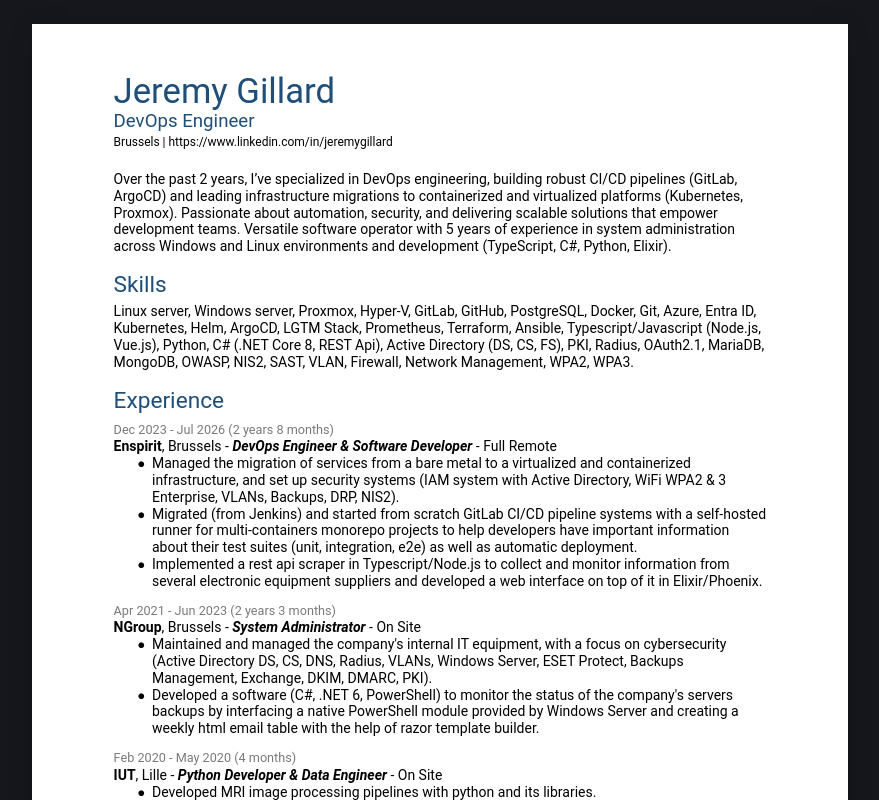
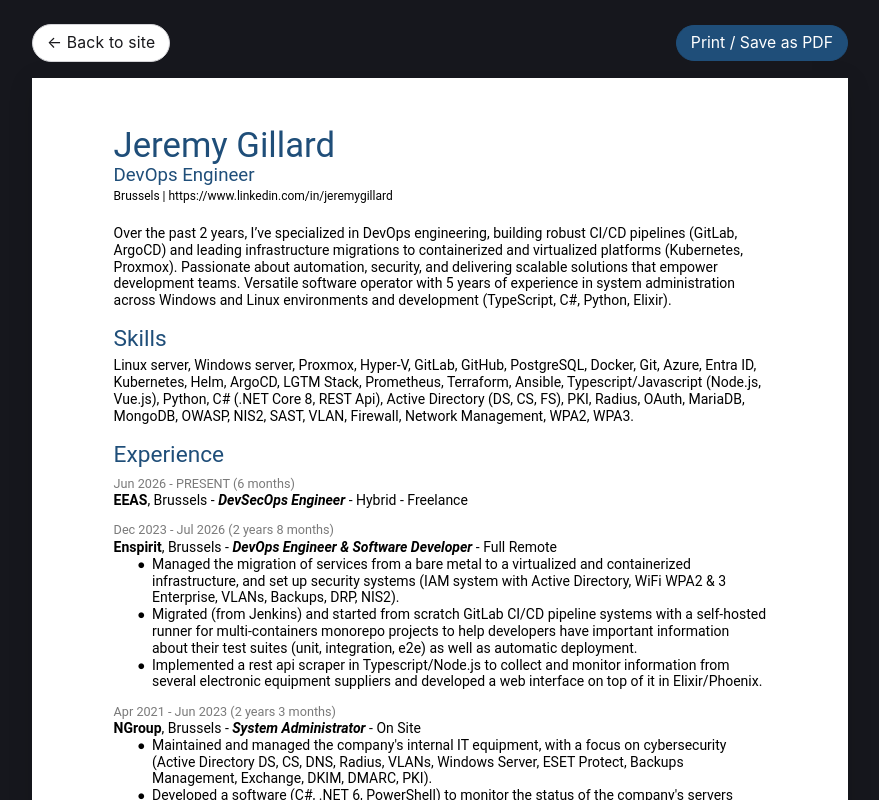
Before and after one commit to JeremyGillard/jeremygillard.github.io, a Nuxt app: page /resume in a window 1280 px wide. Shown: the top 800 px of the page, without its empty margins (200-1079 px from the left). Built offline with nearby package versions, Linux system fonts and the light colour scheme.

Commit message:
feat(frontend): link resume page, add eeas role, merge oauth skills

```diff
--- a/app/components/AppHeader.vue
+++ b/app/components/AppHeader.vue
@@ -14,6 +14,7 @@ const icons: Record<string, string> = {
   <header class="header">
     <NuxtLink to="/" class="name">{{ basics.name }}</NuxtLink>
     <div class="actions">
+      <NuxtLink to="/resume" class="nav-link">Resume</NuxtLink>
       <ThemeSwitch />
       <span class="divider" aria-hidden="true" />
       <a
@@ -65,6 +66,25 @@ const icons: Record<string, string> = {
   gap: 4px;
 }
 
+.nav-link {
+  margin-right: 12px;
+  font-size: 0.875rem;
+  font-weight: 500;
+  color: var(--text);
+  text-decoration: none;
+  transition: color 0.25s;
+
+  &:hover {
+    color: var(--text-h);
+  }
+
+  &:focus-visible {
+    outline: 2px solid var(--accent);
+    outline-offset: 2px;
+    border-radius: 4px;
+  }
+}
+
 .divider {
   width: 1px;
   height: 24px;
--- a/app/pages/resume.vue
+++ b/app/pages/resume.vue
@@ -22,6 +22,8 @@ onMounted(() => {
   contactPrivate.value = window.__RESUME_PRIVATE__ ?? {};
   ready.value = true;
 });
+const print = () => window.print();
+
 const contact = computed(() =>
   [resume.location, contactPrivate.value.email, contactPrivate.value.phone, resume.linkedin]
     .filter(Boolean)
@@ -43,6 +45,12 @@ html, body { background: #e9e9ec !important; color-scheme: light; }
 </script>
 
 <template>
+  <!-- Screen only: hidden when printing and in the generated PDF. -->
+  <nav class="toolbar" aria-label="Resume">
+    <NuxtLink to="/" class="tool">← Back to site</NuxtLink>
+    <button type="button" class="tool primary" @click="print">Print / Save as PDF</button>
+  </nav>
+
   <article class="resume" :class="resume.paper" :data-ready="ready || undefined">
     <header>
       <h1 class="name">{{ resume.name }}</h1>
@@ -66,7 +74,7 @@ html, body { background: #e9e9ec !important; color-scheme: light; }
           >{{ job.city ? `, ${job.city}` : "" }} - <strong class="title">{{ job.title }}</strong>
           <template v-for="tag in job.tags" :key="tag"> - {{ tag }}</template>
         </p>
-        <ul>
+        <ul v-if="job.bullets.length">
           <li v-for="(bullet, i) in job.bullets" :key="i">{{ bullet }}</li>
         </ul>
       </div>
@@ -82,6 +90,68 @@ html, body { background: #e9e9ec !important; color-scheme: light; }
 </template>
 
 <style scoped>
+.toolbar {
+  display: flex;
+  justify-content: space-between;
+  align-items: center;
+  max-width: 8.5in;
+  margin: 24px auto 0;
+  padding: 0 4px;
+  font-family: var(--sans);
+
+  @media print {
+    display: none;
+  }
+}
+
+.tool {
+  display: inline-flex;
+  align-items: center;
+  height: 36px;
+  padding: 0 14px;
+  border: 1px solid #d4d4d8;
+  border-radius: 999px;
+  background: #fff;
+  font: inherit;
+  font-size: 0.875rem;
+  color: #18181b;
+  text-decoration: none;
+  cursor: pointer;
+  transition:
+    background-color 0.2s,
+    transform 0.1s ease-out;
+
+  &:hover {
+    background: #f4f4f5;
+  }
+
+  /* Feedback on press, not release */
+  &:active {
+    transform: scale(0.97);
+  }
+
+  &:focus-visible {
+    outline: 2px solid #1f4e79;
+    outline-offset: 2px;
+  }
+
+  @media (prefers-reduced-motion: reduce) {
+    &:active {
+      transform: none;
+    }
+  }
+}
+
+.primary {
+  border-color: #1f4e79;
+  background: #1f4e79;
+  color: #fff;
+
+  &:hover {
+    background: #193f62;
+  }
+}
+
 /* Mirrors the original Google Docs resume: Roboto, navy headings, grey dates. */
 .resume {
   --ink: #000;
@@ -91,7 +161,7 @@ html, body { background: #e9e9ec !important; color-scheme: light; }
   box-sizing: border-box;
   width: 8.5in;
   min-height: 11in;
-  margin: 24px auto;
+  margin: 16px auto 24px;
   padding: 0.5in 0.85in;
   background: #fff;
   color: var(--ink);
--- a/data/profile.json
+++ b/data/profile.json
@@ -136,7 +136,6 @@
 
     { "id": "keycloak", "name": "Keycloak", "category": "security" },
     { "id": "oauth", "name": "OAuth", "category": "security" },
-    { "id": "oauth2-1", "name": "OAuth2.1", "category": "security" },
     { "id": "oidc", "name": "OIDC", "category": "security" },
     { "id": "pki", "name": "PKI", "category": "security" },
     { "id": "aikido", "name": "Aikido", "category": "security" },
@@ -282,7 +281,7 @@
         "grafana-loki",
         "zabbix",
         "keycloak",
-        "oauth2-1",
+        "oauth",
         "oidc",
         "pki",
         "aikido",
--- a/data/resume.json
+++ b/data/resume.json
@@ -28,7 +28,7 @@
     { "id": "active-directory", "label": "Active Directory (DS, CS, FS)" },
     "pki",
     "radius",
-    "oauth2-1",
+    "oauth",
     "mariadb",
     "mongodb",
     "owasp",
@@ -41,6 +41,13 @@
     "wpa3"
   ],
   "experience": [
+    {
+      "roles": ["eeas-devsecops"],
+      "company": "EEAS",
+      "city": "Brussels",
+      "workplace": "Hybrid",
+      "note": "Freelance"
+    },
     {
       "roles": ["enspirit-fulltime", "enspirit-freelance"],
       "company": "Enspirit",
```
Also changed, not shown: 1 other file (tests, documents, lock files or other folders).
